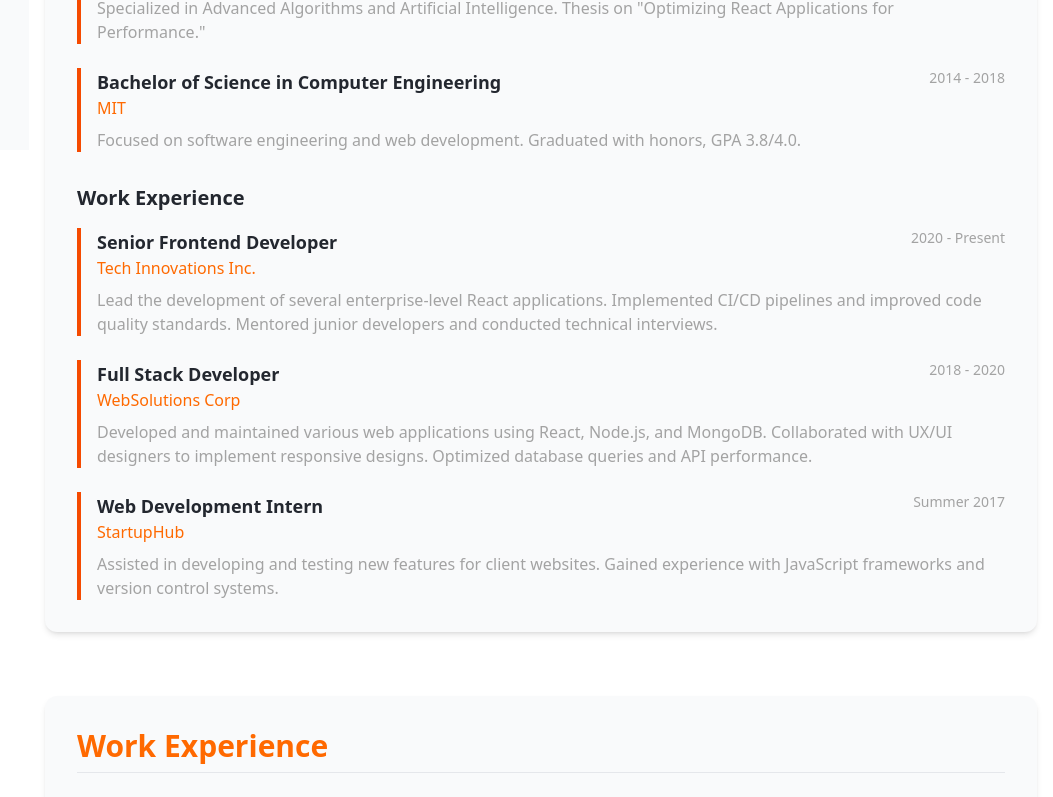
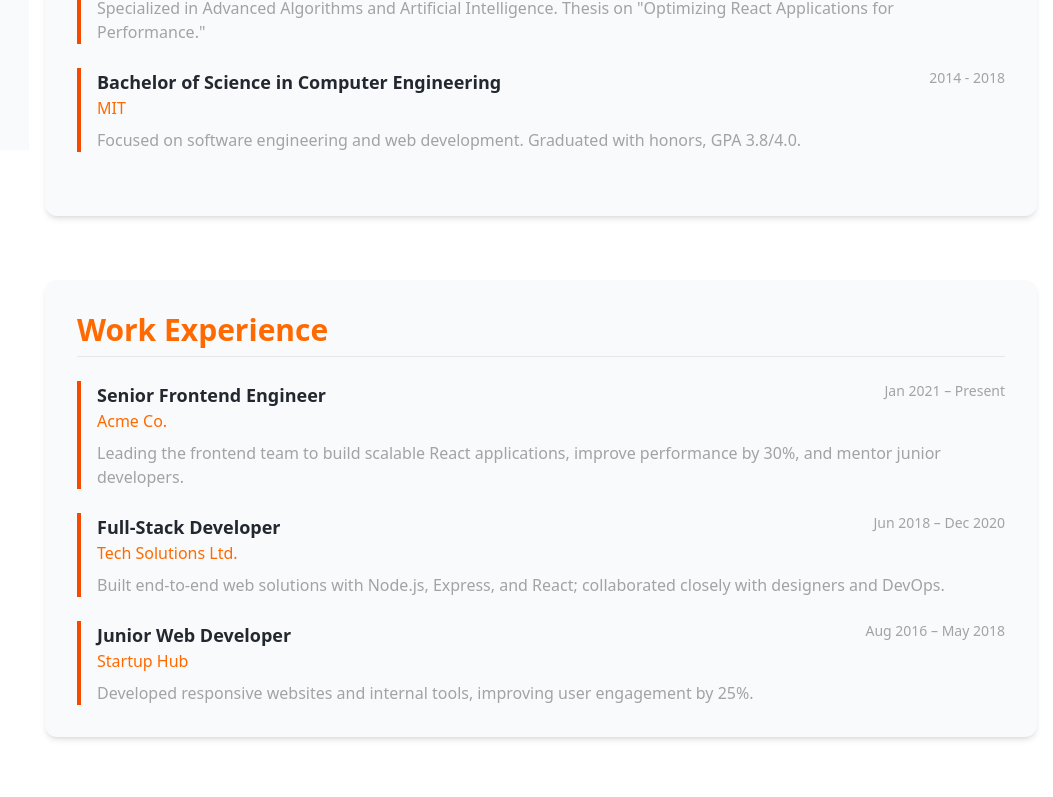
Before and after one commit to billy1479/Portfolio-React, a React (Create React App) app in the folder portfolio/: page / in a window 1280 px wide. Shown: the part 650-1447 px from the top of the page, without its empty margins (227-1280 px from the left). Built offline with nearby package versions, Linux system fonts and the light colour scheme.

Commit message:
Update - solved the react-scripts issue on Mac

```diff
--- a/portfolio/package.json
+++ b/portfolio/package.json
@@ -13,7 +13,7 @@
     "react": "^19.1.0",
     "react-dom": "^19.1.0",
     "react-script": "^2.0.5",
-    "react-scripts": "^3.0.1",
+    "react-scripts": "^5.0.1",
     "web-vitals": "^2.1.4"
   },
   "scripts": {
--- a/portfolio/src/components/QualificationSection.js
+++ b/portfolio/src/components/QualificationSection.js
@@ -2,7 +2,7 @@
 import qualificationsData from '../data/qualifications';
 
 const QualificationsSection = () => {
-  const { education, experience } = qualificationsData;
+  const { education } = qualificationsData;
 
   return (
     <section id="qualifications" className="max-w-6xl w-full min-w-0 mb-16 bg-gray-800 rounded-xl shadow-md overflow-hidden">
@@ -25,23 +25,6 @@
             ))}
           </div>
         </div>
-
-        {/* Work Experience */}
-        <div>
-          <h3 className="text-xl font-bold mb-4 text-gray-200">Work Experience</h3>
-          <div className="space-y-6">
-            {experience.map((item, index) => (
-              <div key={index} className="border-l-4 border-orange-600 pl-4">
-                <div className="flex justify-between items-start">
-                  <h4 className="text-lg font-semibold text-gray-200">{item.position}</h4>
-                  <span className="text-gray-400 text-sm">{item.period}</span>
-                </div>
-                <p className="text-orange-500">{item.company}</p>
-                <p className="text-gray-400 mt-2">{item.description}</p>
-              </div>
-            ))}
-          </div>
-        </div>
       </div>
     </section>
   );
```
Also changed, not shown: 1 other file (tests, documents, lock files or other folders).
